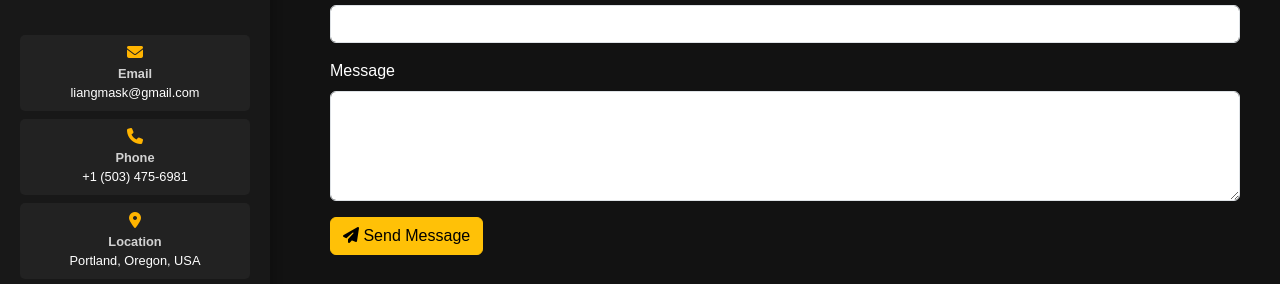
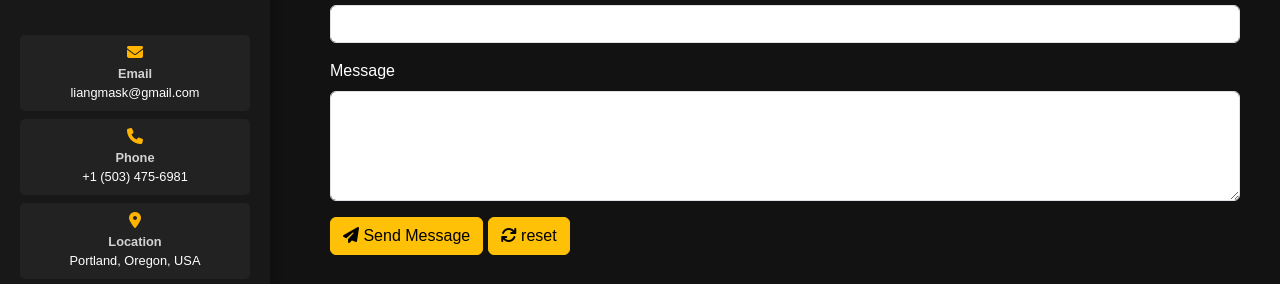
Before and after one commit to Vincentmask/portfolio, a plain HTML site: page contact.html in a window 1280 px wide. Shown: the part 307-591 px from the top of the page. Drawn offline with nearby package versions, Linux system fonts and the light colour scheme.

Commit message:
added reset button

```diff
--- a/contact.html
+++ b/contact.html
@@ -55,6 +55,9 @@
             <button type="submit" class="btn btn-warning">
               <i class="fas fa-paper-plane"></i> Send Message
             </button>
+            <button type="reset" class="btn btn-warning">
+              <i class="fa fa-refresh"></i> reset
+            </button>
           </form>
         </div>
 
```
